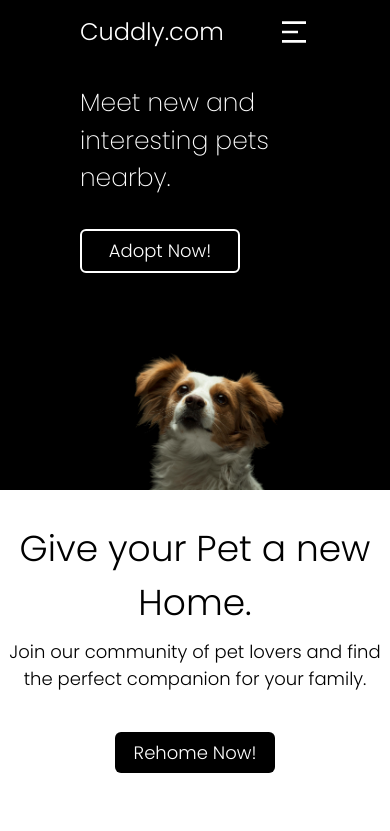
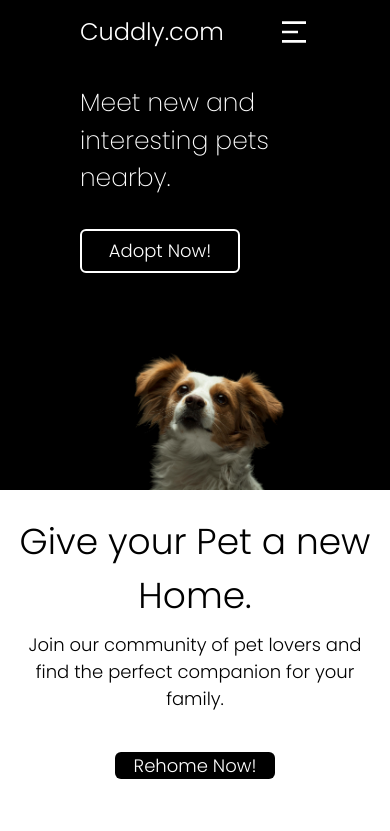
Before and after one commit to algovengers/cuddly, a React (Vite) app in the folder client/: page / in a window 390 px wide. Shown: the top 831 px of the page. Built offline with nearby package versions, Linux system fonts and the light colour scheme; no server answers.

Commit message:
min-fix (#25)
* auth

* dist rem

* .gitignore

* fix minor

* login and signup page frontend

* fixes

* google auth

* fix

* cookie sameSite none

* responsive home

* sml fix

* min fix

```diff
--- a/client/src/pages/home.css
+++ b/client/src/pages/home.css
@@ -125,7 +125,7 @@ button {
   align-items: center;
   justify-content: center;
   text-align: center;
-  padding: 2rem 0;
+  padding: 2rem 15px;
 }
 
 .section-2-main-text {
@@ -141,7 +141,7 @@ button {
 }
 
 .rehome-btn {
-  height: 44px;
+  height: 50px;
   width: 160px;
   font-size: 18px;
   font-weight: 300;
```
